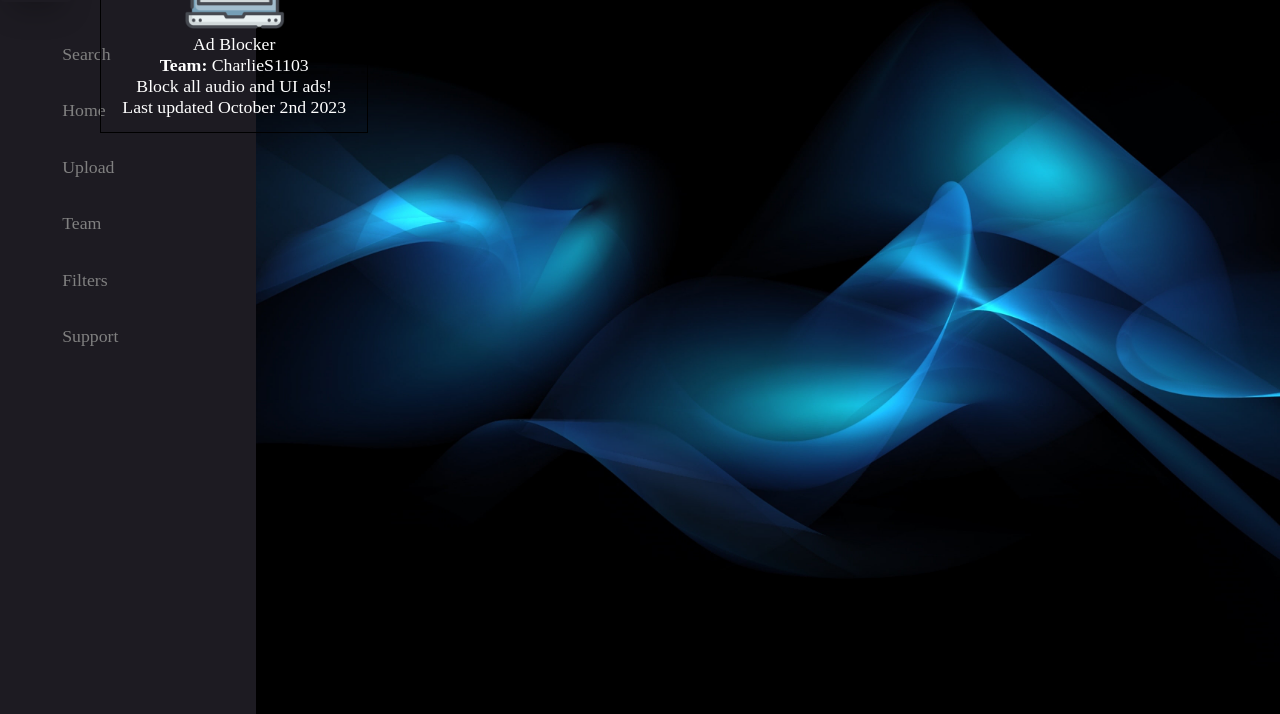
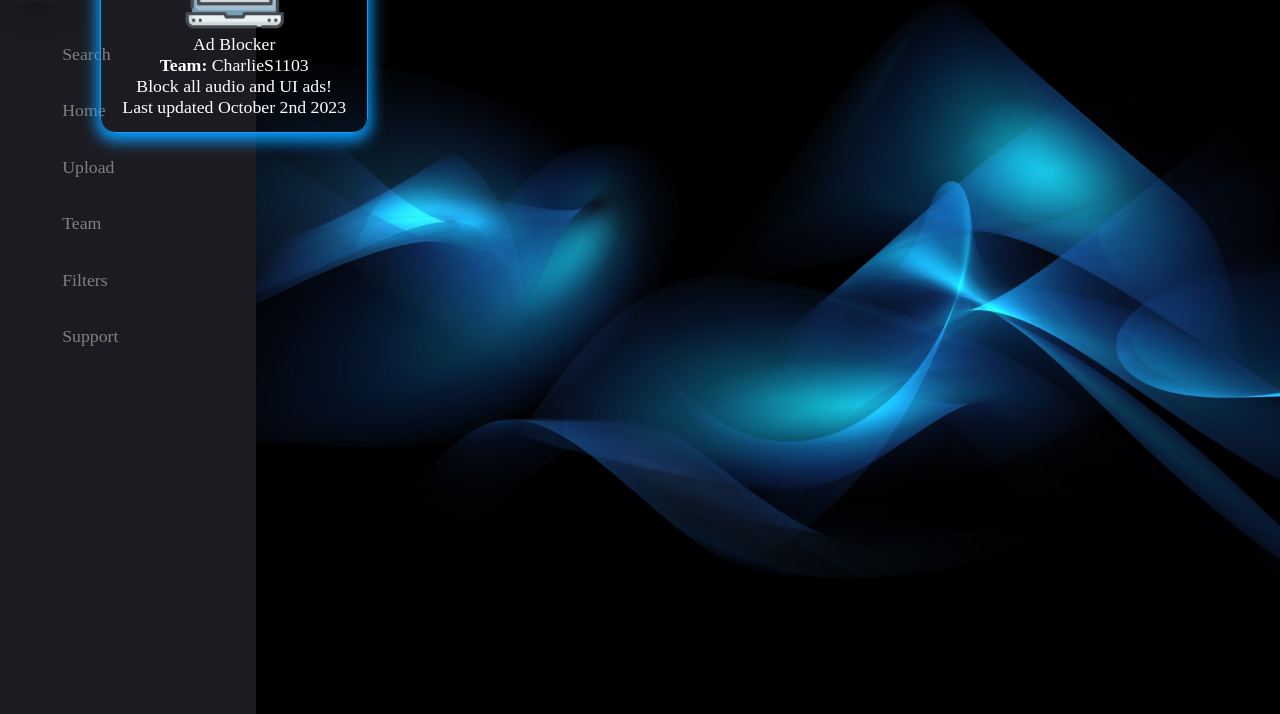
Before and after one commit to Phantomvv1/marketplace-nasa, a plain HTML site: page main.html in a window 1280 px wide. Shown: the part 86-800 px from the top of the page. Drawn offline with Linux system fonts and the light colour scheme.

Commit message:
Update buttons.css

```diff
--- a/buttons.css
+++ b/buttons.css
@@ -11,6 +11,9 @@
 .proj1 button {
     background-color: transparent;
     color: #ffffff;
+    border-radius: 15px;
+    border-color: #099FFF;
+    box-shadow: 0 5px 15px 3px #099FFF;
 }
 
 .proj1 button img {
```
